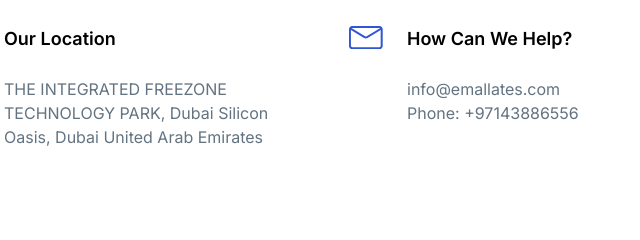
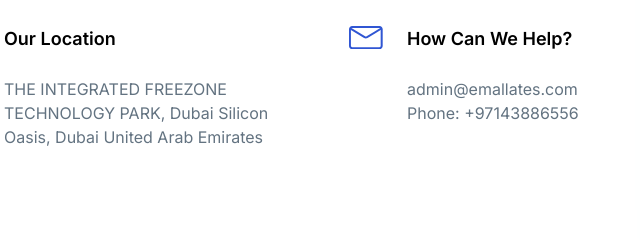
Before and after one commit to Emallates/emallates.github.io, a website: page index.html in a window 1280 px wide. Shown: the part 4687-4927 px from the top of the page, 135-775 px from the left. Drawn offline with Linux system fonts and the light colour scheme.

Commit message:
Update 6

```diff
--- a/index.html
+++ b/index.html
@@ -2309,7 +2309,7 @@
                   </div>
                   <div>
                     <h5 class="mb-6 text-lg font-semibold">How Can We Help?</h5>
-                    <p class="text-base text-body-color">info@emallates.com</p>
+                    <p class="text-base text-body-color">admin@emallates.com</p>
                     <p class="text-base text-body-color">Phone: +97143886556</p>
                   </div>
                 </div>
```
